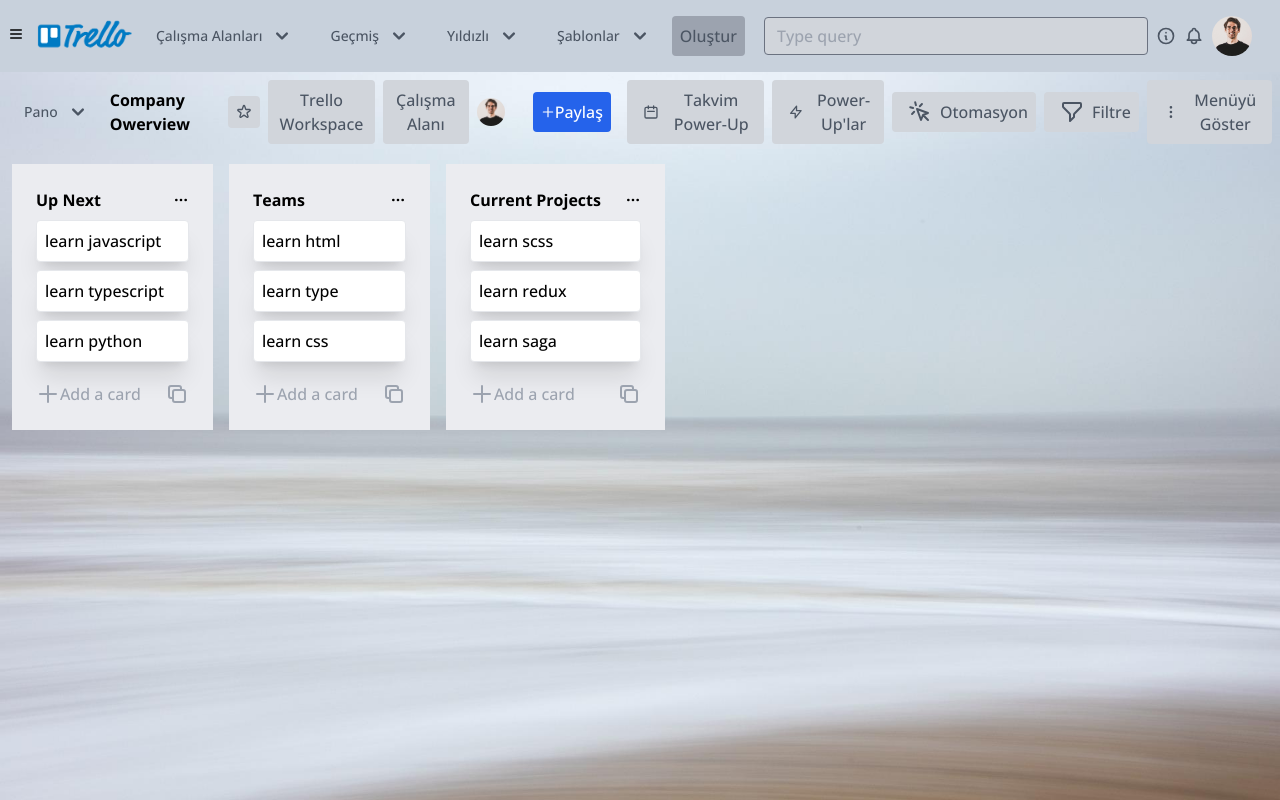
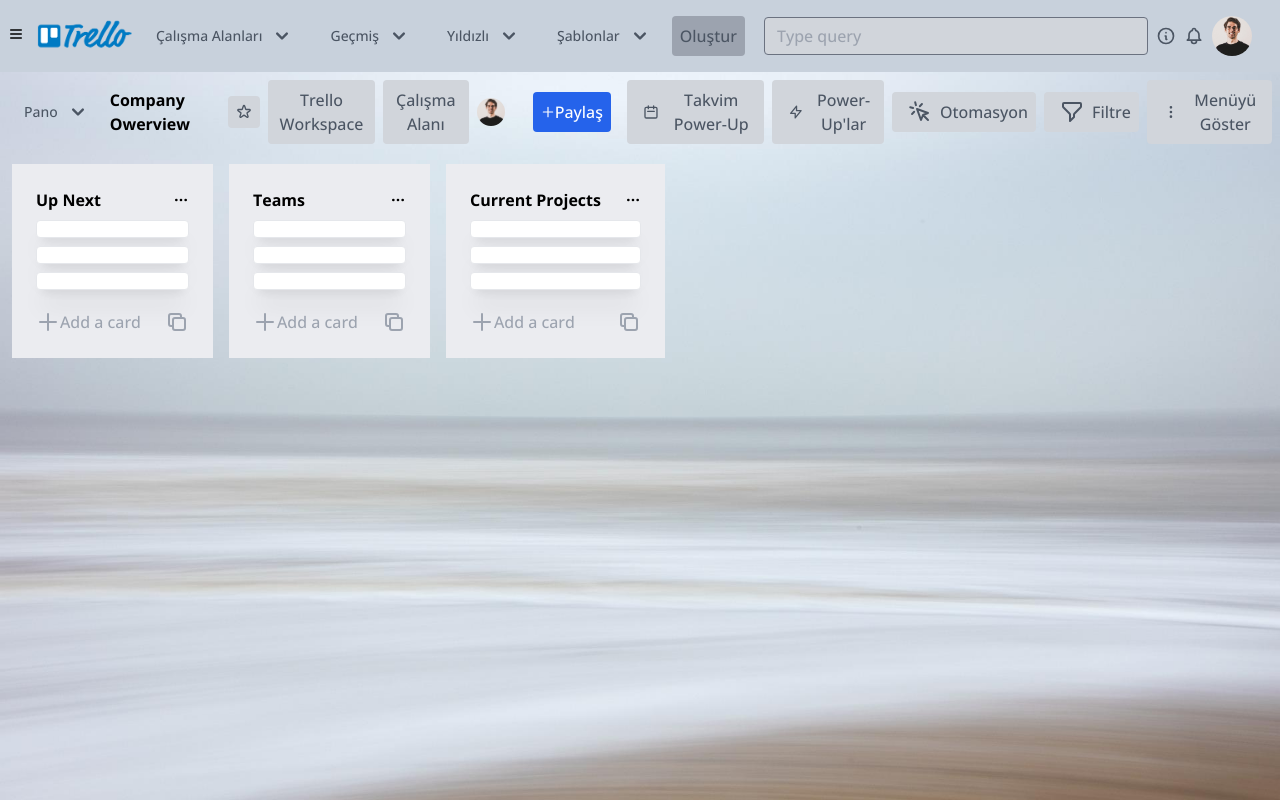
Before and after one commit to gizemcandemirr/trellohack, a Next.js app: page / in a window 1280 px wide. Built offline with nearby package versions, Linux system fonts and the light colour scheme.

Commit message:
redux updated

```diff
--- a/components/kanban/index.tsx
+++ b/components/kanban/index.tsx
@@ -100,6 +100,7 @@ const Kanban = () => {
                                                     index={index}
                                                 >
                                                     {(provided, snapshot) => (
+                                                        <>
                                                          <div
                                                             ref={provided.innerRef}
                                                             {...provided.draggableProps}
@@ -110,18 +111,24 @@ const Kanban = () => {
                                                             }}
                                                         >
                                                             <Card>
-                                                                {task.title}
+                                                            {todos.map((todo,i)=> <li key={i}>{todo.title}</li>)}
                                                             </Card>
 
                                                         </div>
 
+                                                        </>
 
 
                                                     )}
                                                 </Draggable>
+
                                             ))
                                         }
                                         {provided.placeholder}
+
+
+                                    </div>
+
                                         <div className="mt-5 flex h-fit justify-between items-center rounded-md text-gray-400 space-x-6">
                                                         {showNew ? (<div className='flex flex-col '>
                                                           <input type="text" className='h-12' value={title} onChange={(e)=> setTitle(e.currentTarget.value)} />
@@ -129,7 +136,7 @@ const Kanban = () => {
                                                           <button onClick={handleSave}>Save</button>
                                                           <button className='text-red-500' onClick={()=>setShowNew(!showNew)}>x</button>
                                                           </div>
-                                                              <ul>{todos.map(todo=> <li>{todo.title}</li>)}</ul>
+                                                          <ul>{todos.map((todo,i)=> <li key={i}>{todo.title}</li>)}</ul>
 
                                                       </div>) :
                                                       <button className="flex items-center" onClick={handleAdd}>
@@ -142,8 +149,6 @@ const Kanban = () => {
                                                           <DuplicateIcon width={24} height={24} />
                                                         </button>
                                                       </div>
-                                    </div>
-
                                 </div>
                        )}
                         </Droppable>
--- a/features/todoSlice.ts
+++ b/features/todoSlice.ts
@@ -16,7 +16,9 @@ const todoSlice= createSlice({
             const newTodo={ title:action.payload, completed:false};
             state.push(newTodo)
         },
-        remove:()=>{}
+        remove:(state,action: PayloadAction<string>)=>{
+            return state.filter((todo) => todo.id !==action.payload)
+        }
     }
 })
 
```
Also changed, not shown: 1 other file (tests, documents, lock files or other folders). Lines whose indentation alone changed are shown as unchanged.
